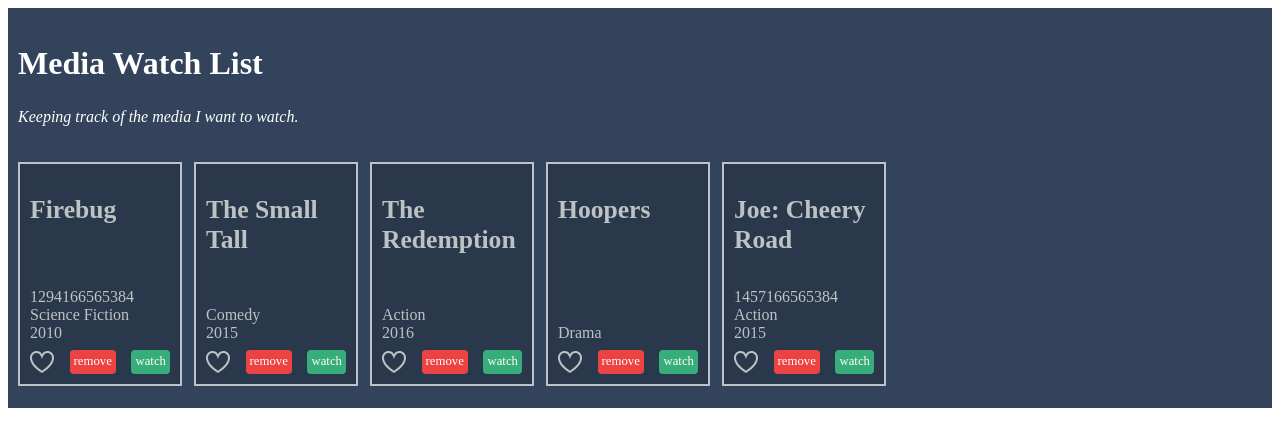
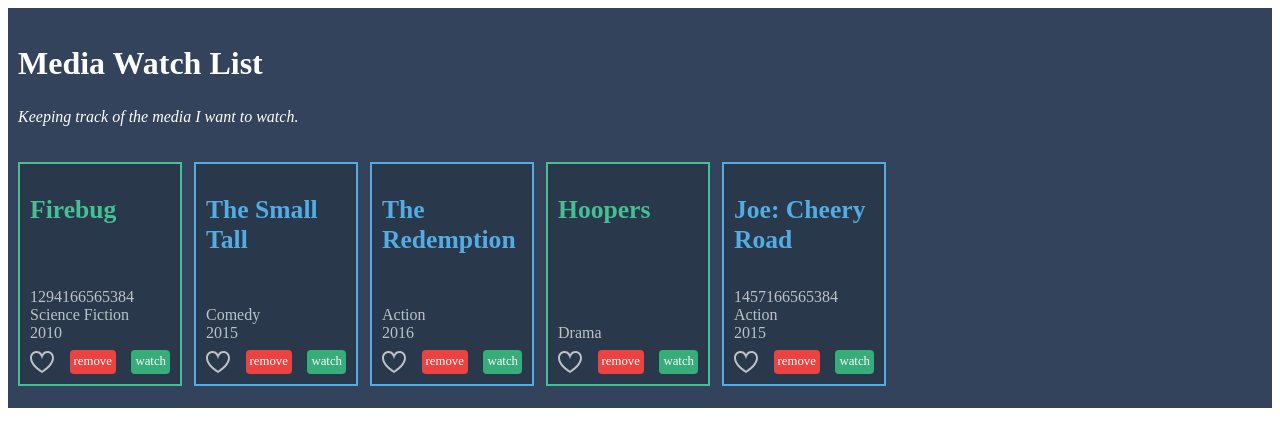
Before and after one commit to maurajoglekar/Angular-media-watch, an Angular app: page / in a window 1280 px wide. Shown: the top 446 px of the page. Built offline with nearby package versions, Linux system fonts and the light colour scheme.

Commit message:
use ngClass attribute directive

```diff
--- a/src/app/media-item-list/media-item-list.component.html
+++ b/src/app/media-item-list/media-item-list.component.html
@@ -4,5 +4,7 @@
       (delete)="onMediaItemDelete($event)"></mw-media-item>
     -->
     <mw-media-item *ngFor="let mediaItem of mediaItems" [mediaItem]="mediaItem"
-      (delete)="onMediaItemDelete($event)"></mw-media-item>
+      (delete)="onMediaItemDelete($event)"
+      [ngClass]="{'medium-movies': mediaItem.medium === 'Movies', 'medium-series': mediaItem.medium === 'Series'}">
+    </mw-media-item>
   </section>
```
